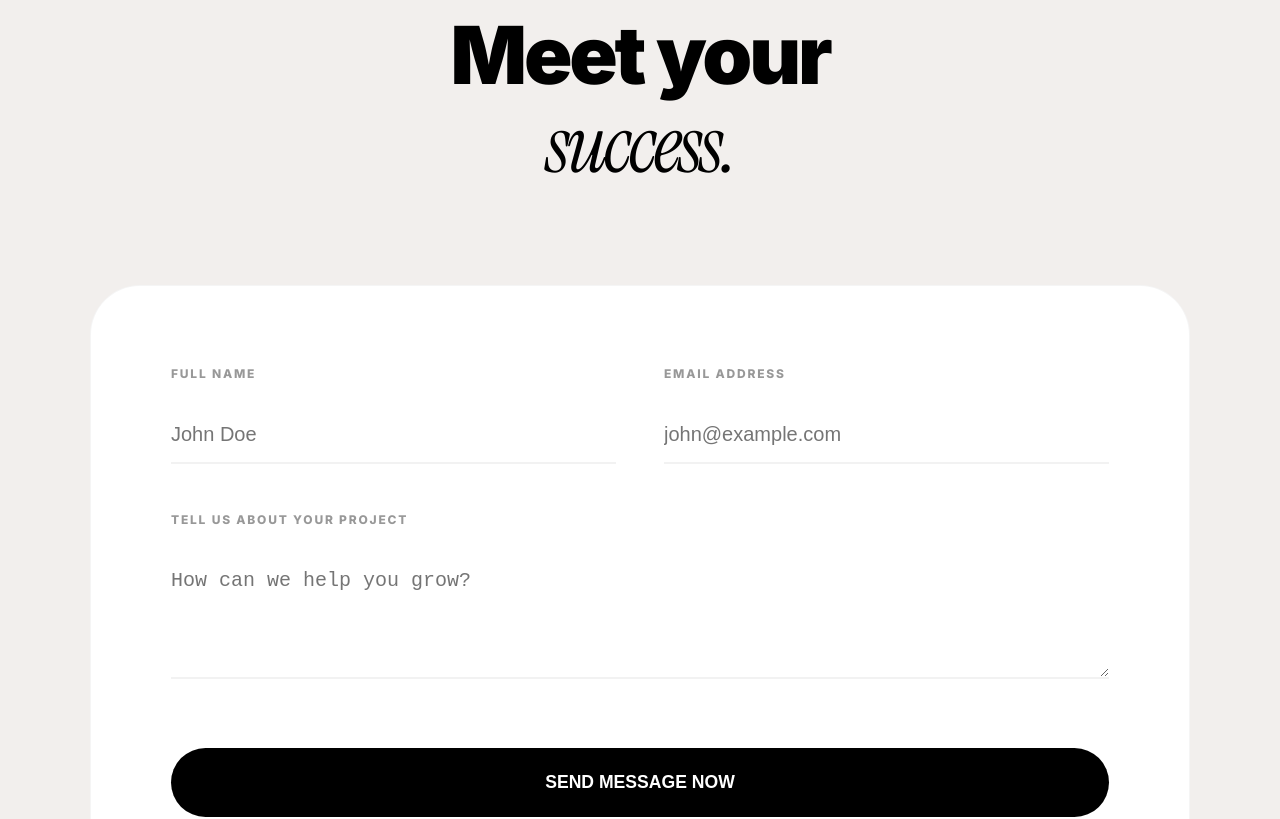
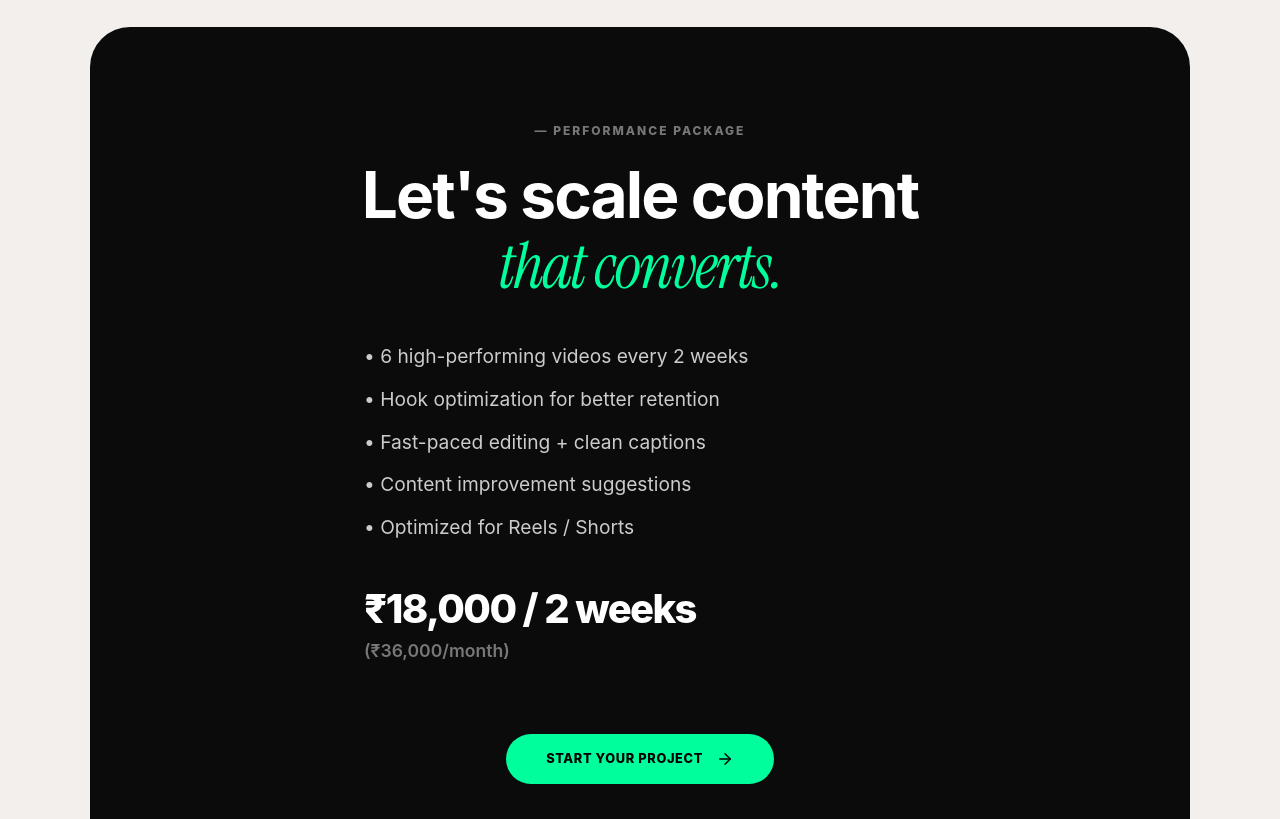
Before and after one commit to harshustle/newPortfolio, a React (Vite) app in the folder portfolio/: page / in a window 1280 px wide. Shown: the part 6160-6979 px from the top of the page. Built offline with nearby package versions, Linux system fonts and the light colour scheme.

Commit message:
feat: add initial Home, Projects, and Services pages, including an interactive hero section and contact form on the Home page.

```diff
--- a/portfolio/src/pages/Home.jsx
+++ b/portfolio/src/pages/Home.jsx
@@ -440,6 +440,31 @@ const Home = () => {
          </div>
       </section>
 
+      {/* Performance Package Section */}
+      <section className="section container" style={{ background: '#0b0b0b', color: 'white', padding: '6rem 20px', textAlign: 'center', fontFamily: '-apple-system, BlinkMacSystemFont, sans-serif', borderRadius: '40px', margin: '4rem auto' }}>
+        <p style={{ color: '#777', letterSpacing: '2px', fontSize: '12px', fontWeight: 800, textTransform: 'uppercase' }}>— PERFORMANCE PACKAGE</p>
+
+        <h1 style={{ color: '#fff', fontSize: 'clamp(2.5rem, 8vw, 64px)', fontWeight: 700, margin: '20px 0', lineHeight: 1.1, letterSpacing: '-0.03em' }}>
+          Let's scale content <br />
+          <span style={{ color: '#00ff9c', fontStyle: 'italic', fontFamily: 'var(--font-serif)', fontWeight: 400 }}>that converts.</span>
+        </h1>
+
+        <div style={{ maxWidth: '600px', margin: '40px auto', textAlign: 'left', fontSize: '1.2rem', color: '#ccc', display: 'flex', flexDirection: 'column', gap: '1rem', padding: '0 1.5rem' }}>
+          <p>• 6 high-performing videos every 2 weeks</p>
+          <p>• Hook optimization for better retention</p>
+          <p>• Fast-paced editing + clean captions</p>
+          <p>• Content improvement suggestions</p>
+          <p>• Optimized for Reels / Shorts</p>
+
+          <h2 style={{ color: 'white', marginTop: '30px', fontSize: 'clamp(1.8rem, 5vw, 2.5rem)', fontWeight: 800 }}>₹18,000 / 2 weeks</h2>
+          <p style={{ color: '#777', fontSize: '1.1rem', marginTop: '-0.5rem', fontWeight: 600 }}>(₹36,000/month)</p>
+        </div>
+
+        <a href="#contact" style={{ display: 'inline-flex', alignItems: 'center', gap: '0.8rem', marginTop: '30px', background: '#00ff9c', color: 'black', padding: '16px 40px', borderRadius: '99px', fontWeight: 800, textDecoration: 'none', transition: 'transform 0.2s', textTransform: 'uppercase', letterSpacing: '0.05em' }}>
+           START YOUR PROJECT <ArrowRight size={18} />
+        </a>
+      </section>
+
       {/* Contact Section */}
       <section className="section container" id="contact">
          <div style={{ textAlign: 'center', marginBottom: '6rem' }}>
--- a/portfolio/src/pages/Projects.jsx
+++ b/portfolio/src/pages/Projects.jsx
@@ -1,6 +1,7 @@
 import React, { useState } from 'react';
 import { motion, useInView } from 'framer-motion';
 import { useRef } from 'react';
+import { Link } from 'react-router-dom';
 import { ArrowUpRight } from 'lucide-react';
 
 const projects = [
@@ -247,9 +248,9 @@ const Projects = () => {
           <h2 style={{ fontSize: 'clamp(2.5rem, 6vw, 4.5rem)', fontWeight: 900, letterSpacing: '-0.04em', marginBottom: '3rem', color: '#fff', lineHeight: 0.9 }}>
             Let's build something<br /><span className="serif-italic" style={{ color: '#00ff78' }}>that converts.</span>
           </h2>
-          <a href="#contact" className="big-rect-btn" style={{ background: '#00ff78', color: '#000', border: 'none', maxWidth: '600px', margin: '0 auto', fontWeight: 900 }}>
+          <Link to="/contact" className="big-rect-btn" style={{ display: 'inline-flex', alignItems: 'center', justifyContent: 'center', gap: '8px', background: '#00ff78', color: '#000', border: 'none', maxWidth: '600px', margin: '0 auto', fontWeight: 900, textDecoration: 'none' }}>
             START YOUR PROJECT <ArrowUpRight size={20} />
-          </a>
+          </Link>
         </div>
       </section>
 
--- a/portfolio/src/pages/Services.jsx
+++ b/portfolio/src/pages/Services.jsx
@@ -1,6 +1,7 @@
 import React from 'react';
 import { motion } from 'framer-motion';
 import { Bot, Code2, MonitorPlay, Video, Cpu, ArrowUpRight } from 'lucide-react';
+import { Link } from 'react-router-dom';
 
 const Services = () => {
   const serviceList = [
@@ -49,7 +50,7 @@ const Services = () => {
           <p style={{ fontSize: '1.25rem', maxWidth: '600px', margin: '2rem auto' }}>
             Transform your agency with AI, UGC, and custom software.
           </p>
-          <a href="/contact" className="btn btn-primary" style={{ background: '#000', color: '#fff', padding: '1.5rem 3rem', fontSize: '1.2rem' }}>Initiate Connect</a>
+          <Link to="/contact" className="btn btn-primary" style={{ display: 'inline-flex', justifyContent: 'center', background: '#000', color: '#fff', padding: '1.5rem 3rem', fontSize: '1.2rem', textDecoration: 'none' }}>Initiate Connect</Link>
         </div>
       </section>
     </motion.div>
```
